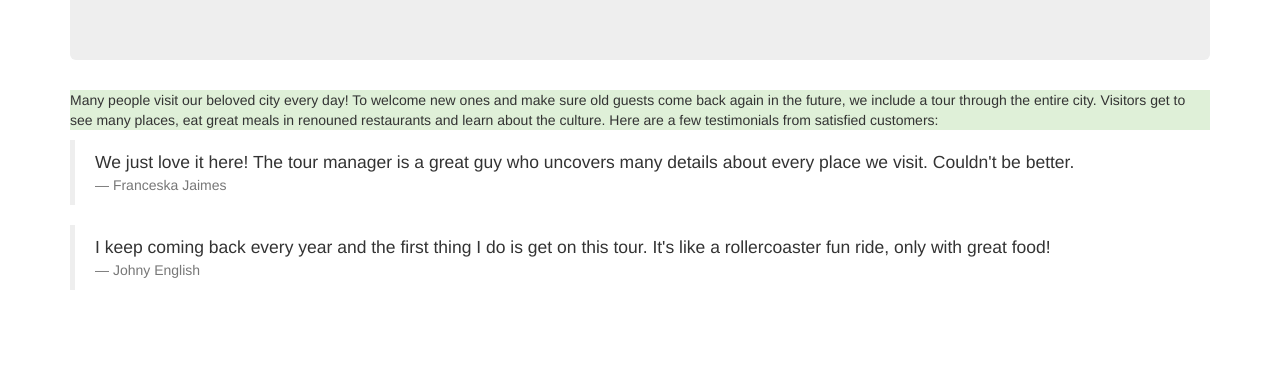
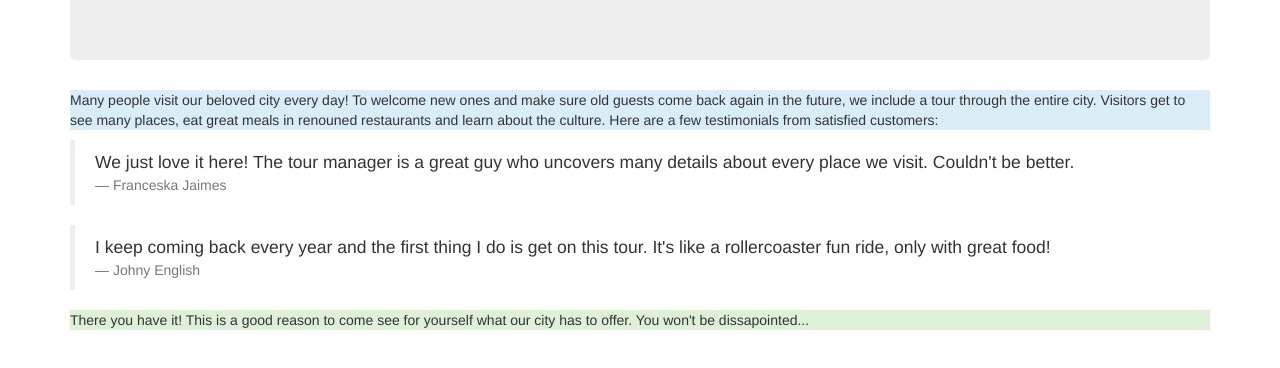
Before and after one commit to jombastic/cologne, a plain HTML site: page index.html in a window 1280 px wide. Shown: the part 180-548 px from the top of the page. Drawn offline with Linux system fonts and the light colour scheme.

Commit message:
Add paragraph after blockquotes with helper class

```diff
--- a/index.html
+++ b/index.html
@@ -11,7 +11,7 @@
         <p>There is so much to do here, you just have to be enthusiastic!</p>
       </div>
 
-      <p class="bg-success">
+      <p class="bg-info">
         Many people visit our beloved city every day! To welcome new ones and make sure old guests come back again in the future, we include a tour through the entire city. Visitors get to see many places, eat great meals in renouned restaurants and learn about the culture. Here are a few testimonials from satisfied customers:
       </p>
       <blockquote>
@@ -22,6 +22,9 @@
         I keep coming back every year and the first thing I do is get on this tour. It's like a rollercoaster fun ride, only with great food!
         <footer>Johny English</footer>
       </blockquote>
+
+      <p class="bg-success">There you have it! This is a good reason to come see for yourself what our city has to offer. You won't be dissapointed...
+      </p>
     </div>
   </body>
 </html>
```
